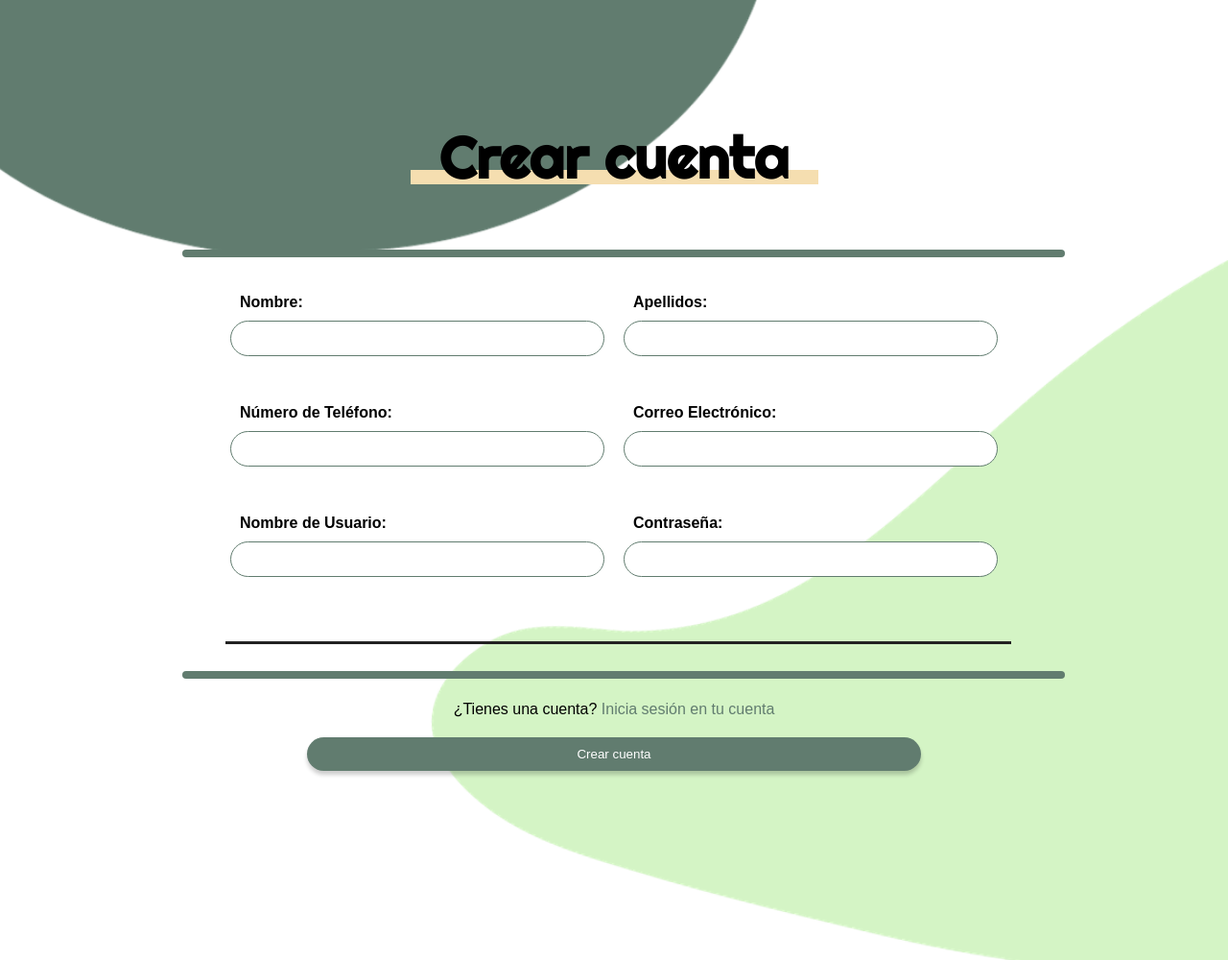
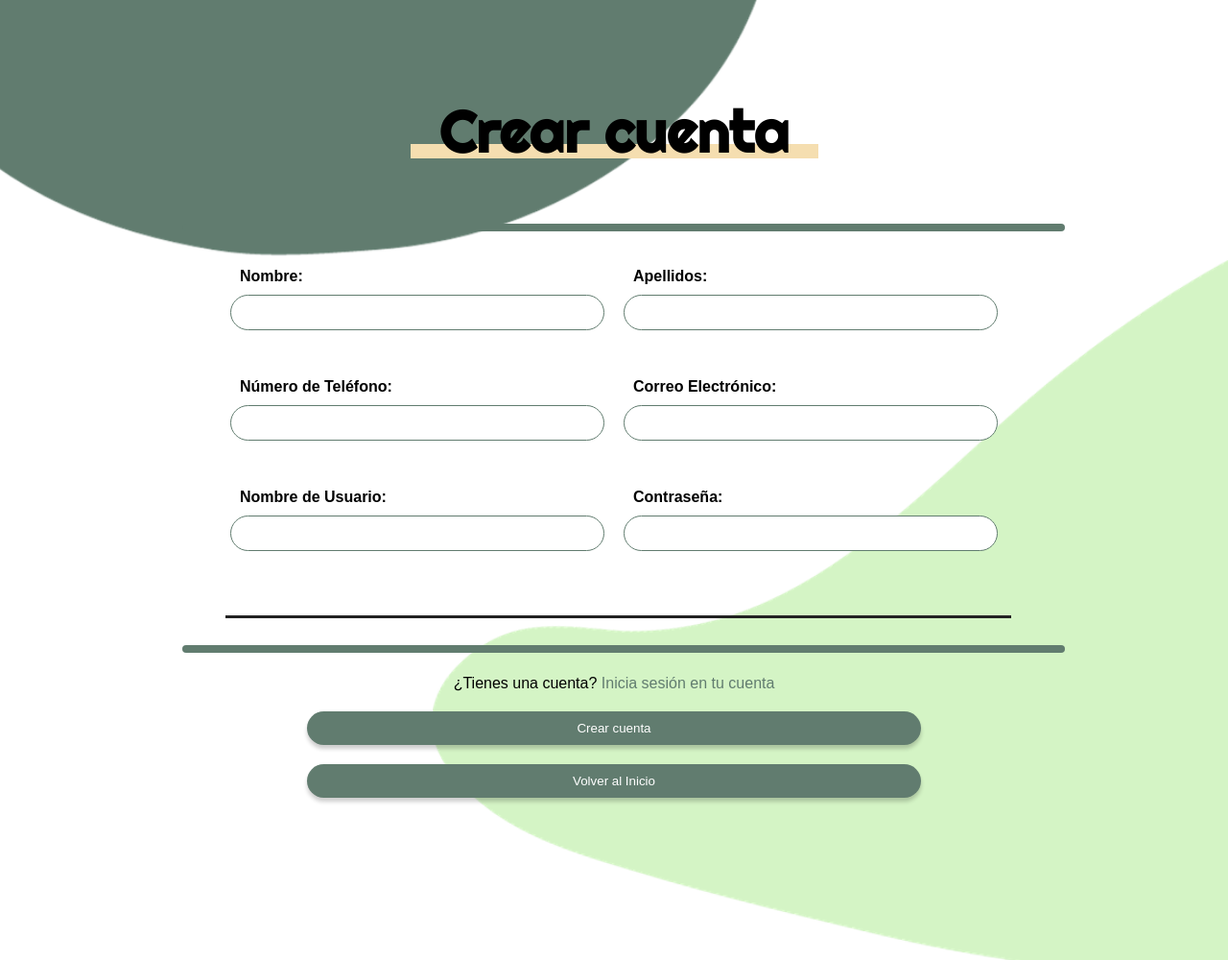
Before and after one commit to rubiocelia/Equlibria, a PHP site: page /registrarse.php in a window 1280 px wide. Shown: the whole page at 96% size. Run offline with PHP 8.4, Linux system fonts and the light colour scheme.

Commit message:
añadido boton atras

```diff
--- a/Proyecto_integrador/QuienesSomos.php
+++ b/Proyecto_integrador/QuienesSomos.php
@@ -101,6 +101,7 @@ if (isset($_SESSION['idPacienteLogin'])){
             <div class="subrayadoQuienesSomos">
                 <h3>¿Quiénes somos?</h3>
             </div>
+            <div class="contenedorFlex">
             <div class="video">
                 <iframe width="560" height="315" src="https://www.youtube.com/embed/5NYLyyKOadA?si=MXEN4cN1T0jYHHX_"
                     title="YouTube video player" frameborder="0"
@@ -120,6 +121,7 @@ if (isset($_SESSION['idPacienteLogin'])){
                     cada individuo pueda encontrar equilibrio y fortaleza emocional.
                 </p>
             </div>
+        </div>
         </div>
         <div class="container" id="psicologos">
             <div class="subrayadoPsicologos">
--- a/Proyecto_integrador/conecta.php
+++ b/Proyecto_integrador/conecta.php
@@ -2,7 +2,7 @@
 function getConexion() {
     $host = "localhost";
     $usuario = "root";
-    $contrasena = "rootroot";
+    $contrasena = "";
 
     // Realizamos la conexión a MySQL server
     $conexion = new mysqli($host, $usuario, $contrasena);
--- a/Proyecto_integrador/css/registro.css
+++ b/Proyecto_integrador/css/registro.css
@@ -118,6 +118,24 @@
   }
 
   .formRegistro button[type="submit"]:hover {
+    background-color: var(--contraste-oscuro);
+  }
+
+  .volverAtras {
+    background-color: var(--verde-oscuro);
+    color: white;
+    padding: 10px 20px;
+    border: none;
+    border-radius: 20px;
+    cursor: pointer;
+    width: 80%;
+    box-shadow: 0 4px 4px rgba(0, 0, 0, 0.2);
+    transition: background-color 0.5s ease, color 0.5s ease;
+    display: block;
+    margin: 20px auto;
+  }
+
+  .volverAtras:hover {
     background-color: var(--contraste-oscuro);
   }
 
--- a/Proyecto_integrador/inicio_sesion.php
+++ b/Proyecto_integrador/inicio_sesion.php
@@ -108,6 +108,7 @@ mysqli_close($conexion);
                     <p>¿No tienes una cuenta?<a href="registrarse.php"> Crea una cuenta</a></p>
                     <input type="hidden" name="sendTo" value="<?php echo $urlDestino; ?>">
                     <button type="submit" name="Login">Acceder a mi cuenta</button>
+                    <a href="../Proyecto_integrador/index.php"><button class="volverAtras" onclick="window.location.href='index.php';">Volver al Inicio</button></a>
                 </form>
             </div>
             <!-- Modal Structure -->
--- a/Proyecto_integrador/registrarse.php
+++ b/Proyecto_integrador/registrarse.php
@@ -117,6 +117,7 @@ if ($_SERVER["REQUEST_METHOD"] == "POST") {
             <hr>
             <p>¿Tienes una cuenta?<a href="inicio_sesion.php"> Inicia sesión en tu cuenta</a></p>
             <button type="submit">Crear cuenta</button>
+            <a href="../Proyecto_integrador/index.php"><button class="volverAtras" onclick="window.location.href='index.php';">Volver al Inicio</button></a>
         </form>
     </div>
     <!-- Modal Structure -->
```
Also changed, not shown: Proyecto_integrador/css/quienesSomos.css (+21 -2 lines), Proyecto_integrador/css/style.css (+18 -0 lines).
